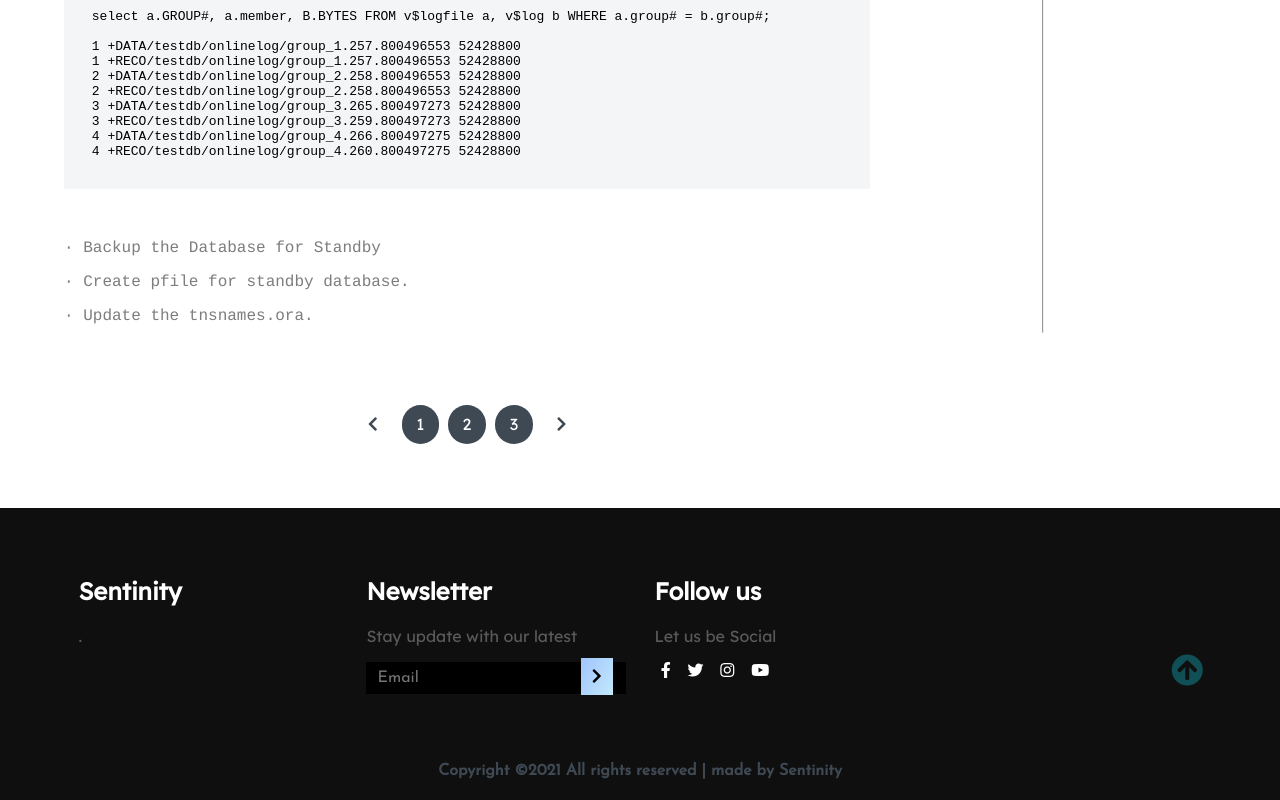
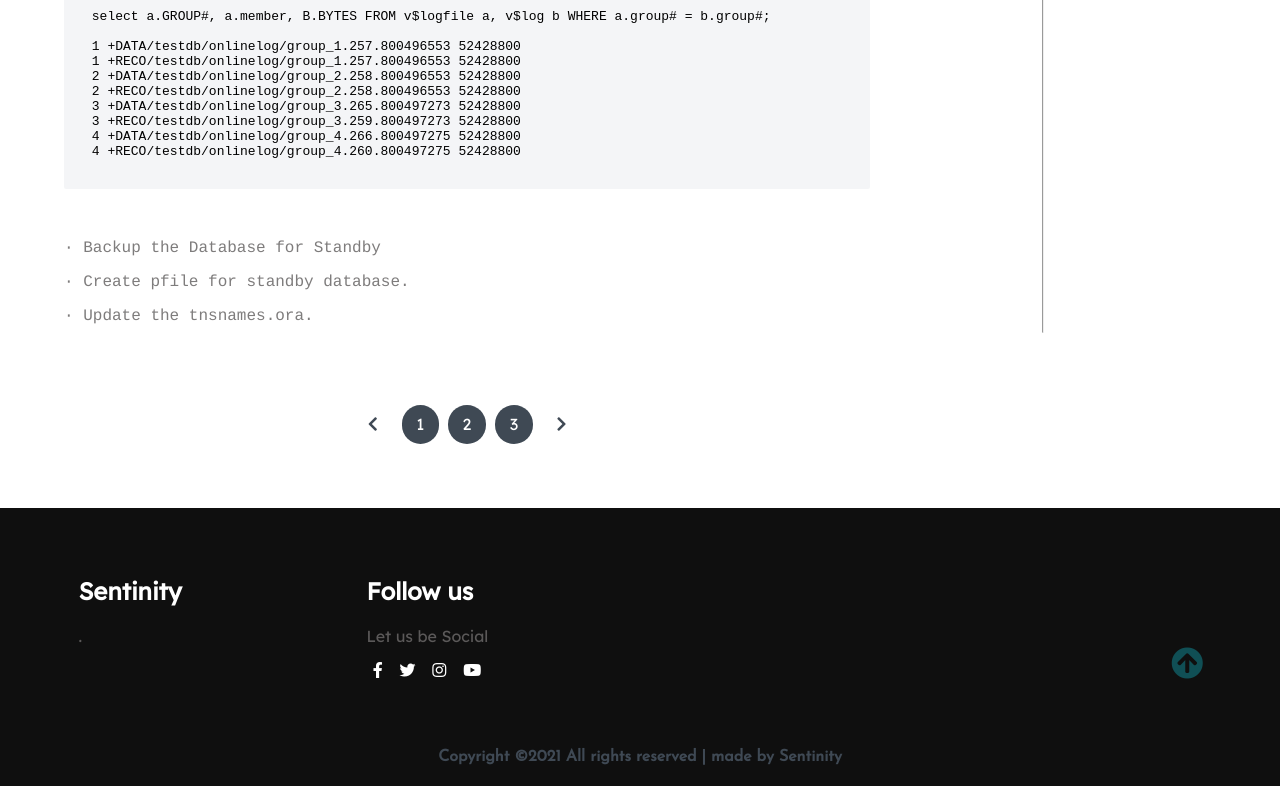
Before and after one commit to orkangenc/orkangenc.github.io, a plain HTML site: page archive/Oracle/index.html in a window 1280 px wide. Shown: the part 3616-4416 px from the top of the page. Drawn offline with Linux system fonts and the light colour scheme.

Commit message:
25.04.2021-1

```diff
--- a/archive/Oracle/index.html
+++ b/archive/Oracle/index.html
@@ -321,13 +321,6 @@ DB_UNIQUE_NAME=mydbinstance
                 <h2>Sentinity</h2>
                 <p>.</p>
             </div>
-            <div class="newsletter" data-aos="fade-right" data-aos-delay="200">
-                <h2>Newsletter</h2>
-                <p>Stay update with our latest</p>
-                <div class="form-element">
-                    <input type="text" placeholder="Email"><span><i class="fas fa-chevron-right"></i></span>
-                </div>
-            </div>
 
             <div class="follow" data-aos="fade-left" data-aos-delay="200">
                 <h2>Follow us</h2>
```
Also changed, not shown: page-2.html (+0 -7 lines).
